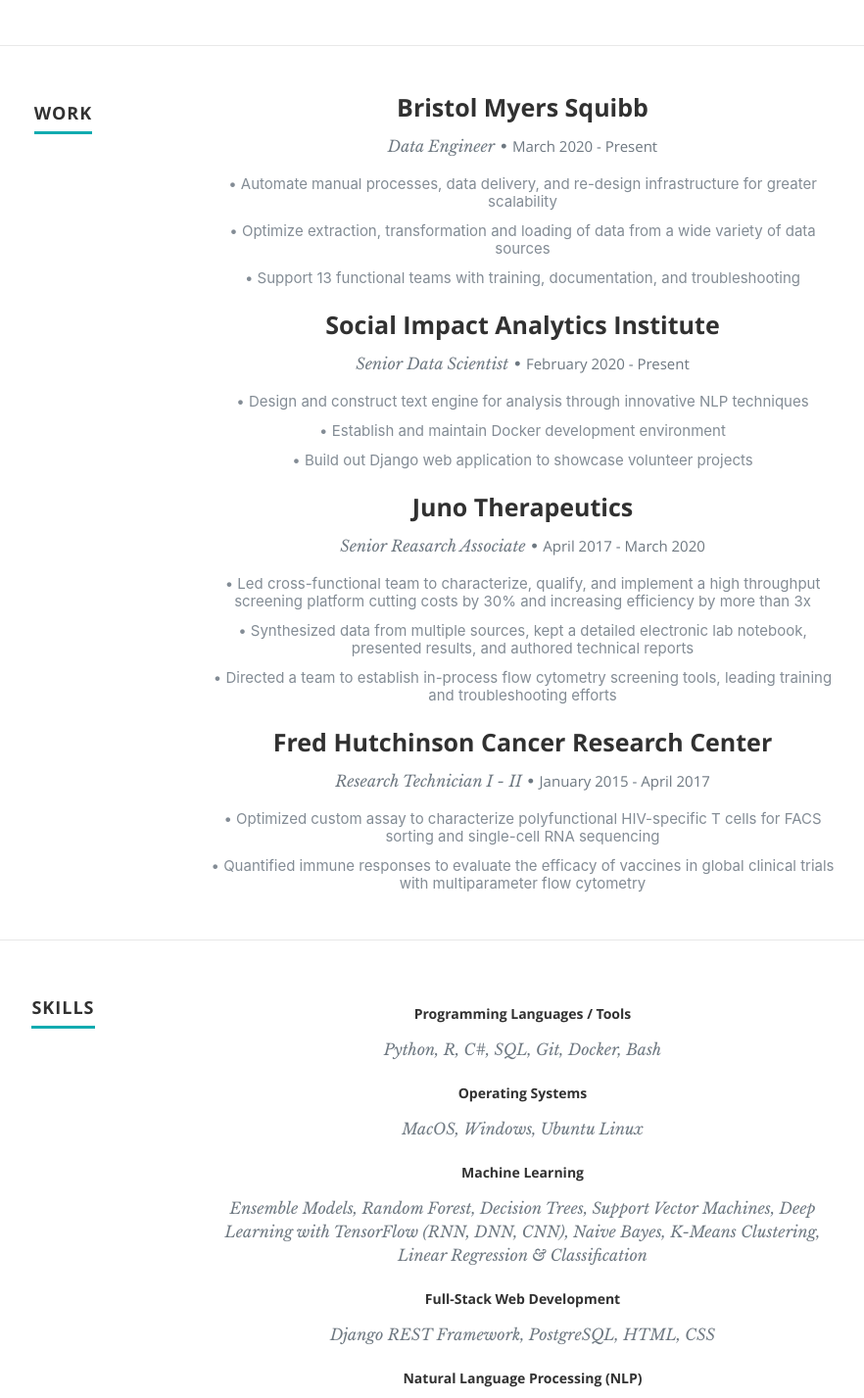
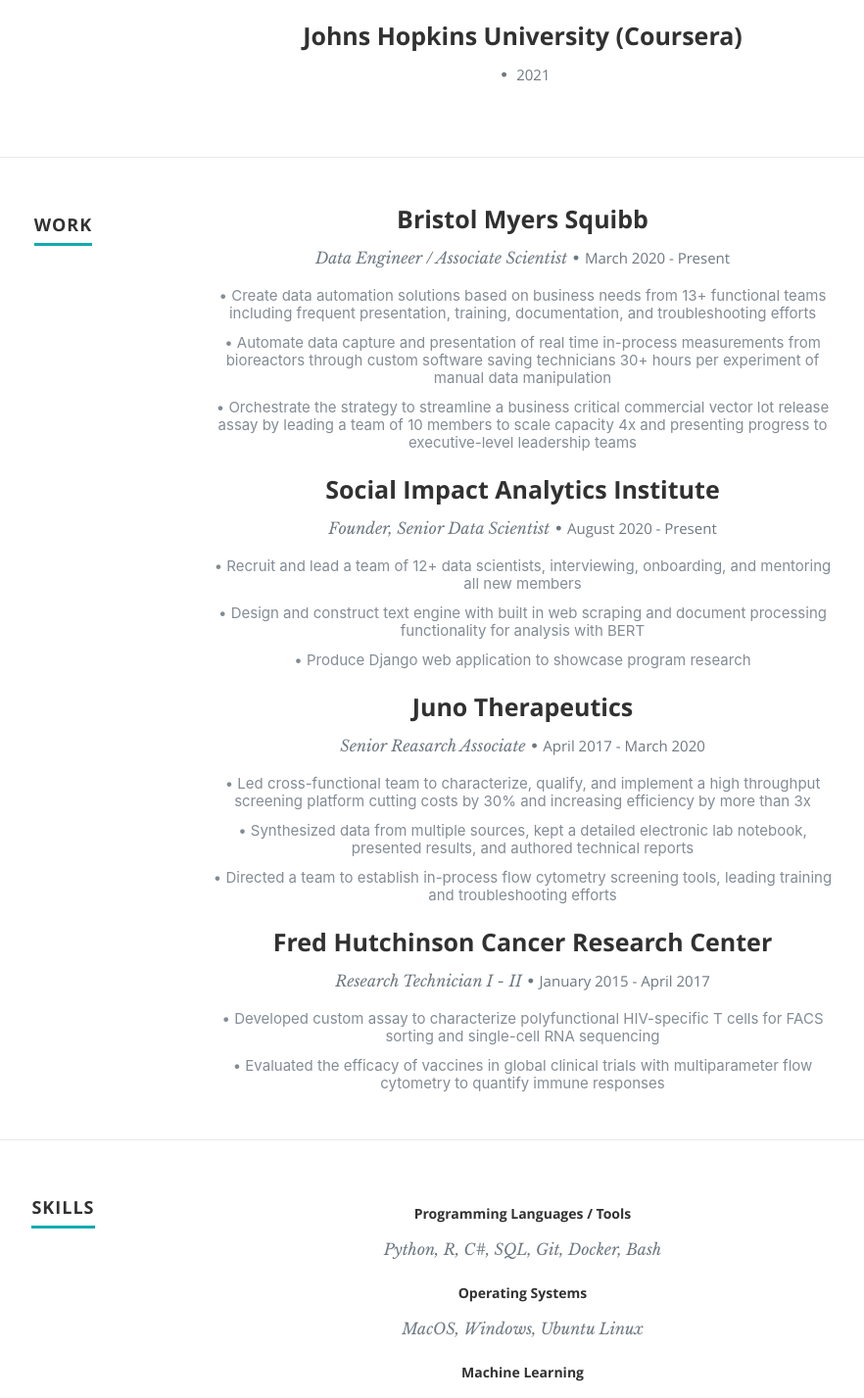
Before and after one commit to thayer6/personal_portfolio, a React (Create React App) app: page / in a window 1280 px wide. Shown: the part 1720-3147 px from the top of the page at 98% size, without its empty margins (193-1075 px from the left). Built offline with nearby package versions, Linux system fonts and the light colour scheme.

Commit message:
update resume data

```diff
--- a/src/resumeData.js
+++ b/src/resumeData.js
@@ -34,7 +34,7 @@
             "specialization": "Molecular and Cellular Biology, BS & Mathematics Minor",
             "MonthOfPassing": "May",
             "YearOfPassing": "2014",
-            "Achievements": "Some Achievemnts"
+            "Achievements": "Varsity Student-Athlete (soccer and basketball), Vice President of the Student Athlete Advisory Committee, Executive Team Member of Global Medical Brigades, Member of Phi Sigma Biology Honors, John M. Fluke Scholar"
         },
         {
             "UniversityName": "University of Washington",
@@ -43,29 +43,36 @@
             "YearOfPassing": "2019",
             "Achievements": "Some Achievemnts"
         },
+        {
+            "UniversityName": "Johns Hopkins University (Coursera)",
+            "Specialization": "Genomic Data Science Specialization",
+            "MonthOfPassing": "",
+            "YearOfPassing": "2021",
+            "Achievements": ""
+        },
 
     ],
     "work":[
         {
             "CompanyName": "Bristol Myers Squibb",
-            "specialization": "Data Engineer",
+            "specialization": "Data Engineer / Associate Scientist",
             "StartDate": "March 2020",
             "EndDate": "Present",
-            "Description": "Innovating and implementing novel solutions to a data pipeline architecture for cell therapy functional teams through the development and commercialization of CAR-T cell therapies",
-            "Achievement1": "\u2022 Automate manual processes, data delivery, and re-design infrastructure for greater scalability",
-            "Achievement2": "\u2022 Optimize extraction, transformation and loading of data from a wide variety of data sources",
-            "Achievement3": "\u2022 Support 13 functional teams with training, documentation, and troubleshooting" ,
+            "Description": "Innovating and implementing novel solutions to a data pipeline architecture influencing cell therapy functional teams developing and commercializing CAR-T cell therapies",
+            "Achievement1": "\u2022 Create data automation solutions based on business needs from 13+ functional teams including frequent presentation, training, documentation, and troubleshooting efforts",
+            "Achievement2": "\u2022 Automate data capture and presentation of real time in-process measurements from bioreactors through custom software saving technicians 30+ hours per experiment of manual data manipulation",
+            "Achievement3": "\u2022 Orchestrate the strategy to streamline a business critical commercial vector lot release assay by leading a team of 10 members to scale capacity 4x and presenting progress to executive-level leadership teams" ,
             "Achievement4": " "
         },
         {
             "CompanyName": "Social Impact Analytics Institute",
-            "specialization": "Senior Data Scientist",
-            "StartDate": "February 2020",
+            "specialization": "Founder, Senior Data Scientist",
+            "StartDate": "August 2020",
             "EndDate": "Present",
-            "Description": "Senior volunteer charged with building and leading a team of >12 data scientists to conduct research using cutting edge NLP to identify solutions to social problems",
-            "Achievement1": "\u2022 Design and construct text engine for analysis through innovative NLP techniques",
-            "Achievement2": "\u2022 Establish and maintain Docker development environment",
-            "Achievement3": "\u2022 Build out Django web application to showcase volunteer projects" ,
+            "Description": "Founding member of a non-profit focused on using data science and AI/ML to combat school violence. Establishing innovative modeling and analytics tools to research social problems and identify solutions",
+            "Achievement1": "\u2022 Recruit and lead a team of 12+ data scientists, interviewing, onboarding, and mentoring all new members",
+            "Achievement2": "\u2022 Design and construct text engine with built in web scraping and document processing functionality for analysis with BERT",
+            "Achievement3": "\u2022 Produce Django web application to showcase program research" ,
             "Achievement4": " "
 
         },
@@ -86,9 +93,9 @@
             "specialization": "Research Technician I - II",
             "StartDate": "January 2015",
             "EndDate": "April 2017",
-            "Description": "Contributed to a leading flow cytometry laboratory in supporting global vaccine trials and developing novel methods to drive HIV vaccine research",
-            "Achievement1": "\u2022 Optimized custom assay to characterize polyfunctional HIV-specific T cells for FACS sorting and single-cell RNA sequencing",
-            "Achievement2": "\u2022 Quantified immune responses to evaluate the efficacy of vaccines in global clinical trials with multiparameter flow cytometry",
+            "Description": "Contributed to a cutting-edge flow cytometry laboratory in supporting global vaccine trials and innovating novel methods to drive HIV vaccine research",
+            "Achievement1": "\u2022 Developed custom assay to characterize polyfunctional HIV-specific T cells for FACS sorting and single-cell RNA sequencing",
+            "Achievement2": "\u2022 Evaluated the efficacy of vaccines in global clinical trials with multiparameter flow cytometry to quantify immune responses",
             "Achievement3": " " ,
             "Achievement4": " "
 
@@ -109,12 +116,16 @@
             "skilldescript": "Ensemble Models, Random Forest, Decision Trees, Support Vector Machines, Deep Learning with TensorFlow (RNN, DNN, CNN), Naive Bayes, K-Means Clustering, Linear Regression & Classification"
         },
         {
-            "skillname": "Full-Stack Web Development",
-            "skilldescript": "Django REST Framework, PostgreSQL, HTML, CSS"
+            "skillname": "Natural Language Processing (NLP)",
+            "skilldescript": "Web scraping, text processing and classification, sentiment analysis, topic modeling, BERT"
         },
         {
-            "skillname": "Natural Language Processing (NLP)",
-            "skilldescript": "Web scraping, text processing and classification, sentiment analysis, topic modeling"
+            "skillname": "Bioinformatics",
+            "skilldescript": "Next-generation sequencing (NGS) analysis of RNA-seq and ChIP-seq data with Galaxy"
+        },
+        {
+            "skillname": "Full-Stack Web Development",
+            "skilldescript": "Django, PostgreSQL, HTML, CSS"
         },
         {
             "skillname": "Statistics",
```
